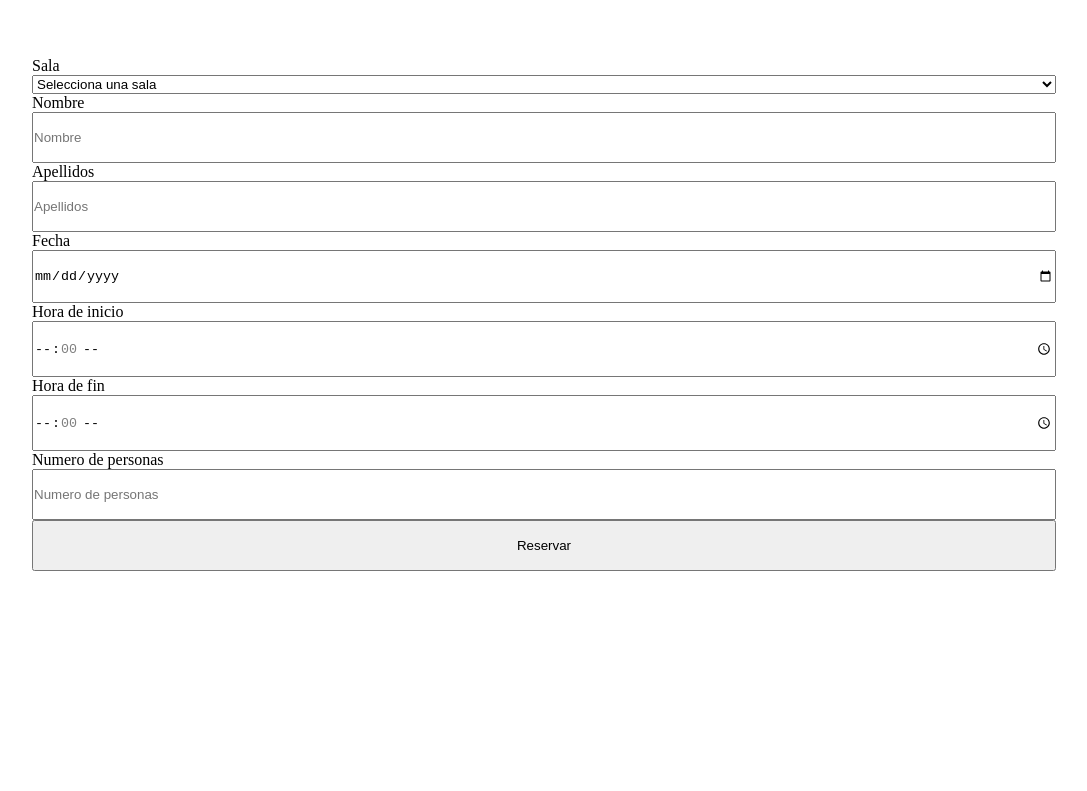
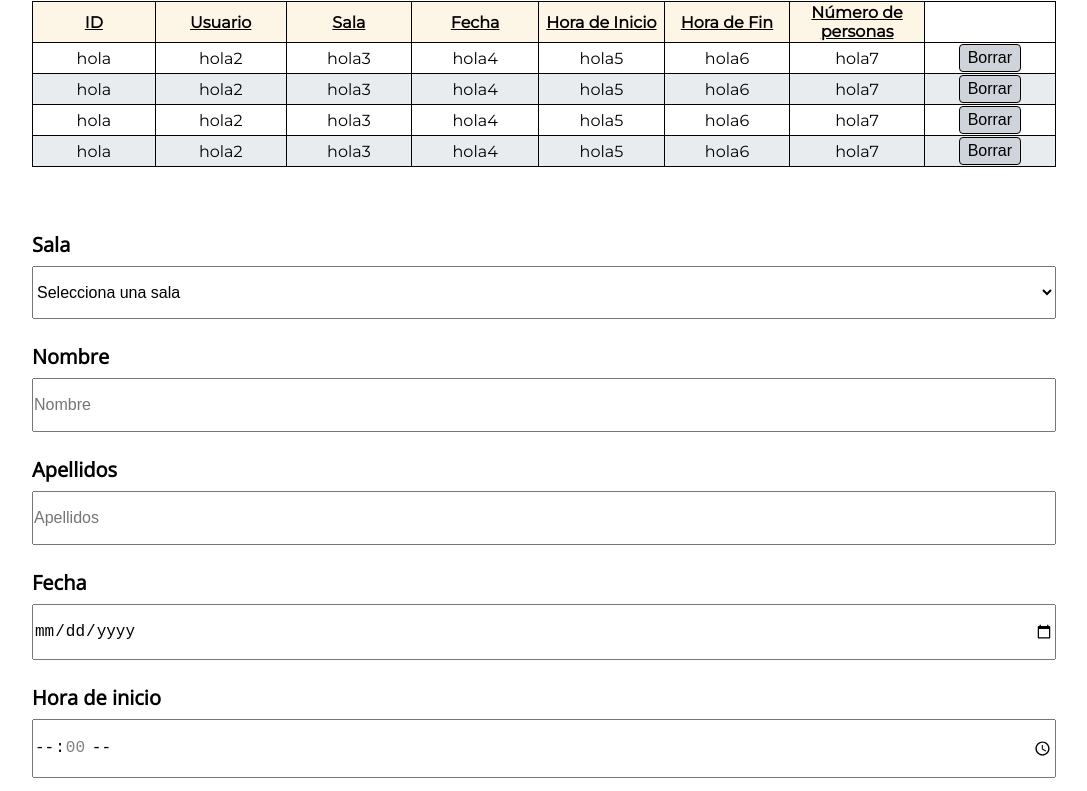
Before and after one commit to DavidLuna-coder/PnetPractices, a plain HTML site: page bookingclient/index.html in a window 1280 px wide. Shown: the part 72-863 px from the top of the page, without its empty margins (96-1183 px from the left). Before the commit the page ends 800 px from the top, so only its background shows below. Drawn offline with nearby package versions, Linux system fonts and the light colour scheme; no server answers.

Commit message:
css de reservas

```diff
--- a/bookingclient/css/index.css
+++ b/bookingclient/css/index.css
@@ -2,30 +2,90 @@
     margin: 0;
     box-sizing: border-box;
 }
+
 body{
     display: flex;
     flex-direction: column;
     justify-content: center;
     align-items: center;
 }
-th{
+
+/*TITULO*/
+h1{
+    font-family: 'Lato', sans-serif;
+    margin-bottom: 1rem;
+    font-size: 3rem;
+}
+
+/*TABLA*/
+th, td{
+    width: 10rem;
     text-align: center;
     margin: 0;
     border: 1px solid rgb(0, 0, 0);
 }
+
+th{
+    background-color: #fdf5e6;
+    text-decoration: underline;
+}
+
+tr:nth-child(odd) {
+    background-color: #e9ecef;
+}
+
 table {
     width: 80%;
     text-align: center;
     border: 1px solid black;
+    border-collapse: collapse;
+    font-size: 1rem;
+    font-family: 'Montserrat', sans-serif;
 }
 
+button {
+    display: inline-block;
+    background-color: #ced4da;
+    color: black;
+    border: 1px solid black;
+    border-radius: 0.25rem;
+    padding: 0.25rem 0.5rem;
+    font-size: 1rem;
+
+}
+
+button:hover {
+    background-color: #6c757d;
+}
+
+/*FORMULARIO*/
 form{
+    font-family: 'Open Sans', sans-serif;
     margin-top: 4rem;
     display: flex;
     flex-direction: column;
     width: 80%;
 }
+label {
+    display: block;
+    margin-bottom: 0.5rem;
+    font-weight: bold;
+    font-size: 1.25rem;
+}
 
-input{
+input, select{
     padding: 1rem 0 1rem 0 ;
+    margin-bottom: 1.5rem;
+    font-size: 1rem;
 }
+
+.submit-btn{
+    background-color: #dee2e6;
+    border: 0.5px solid black;
+    font-size: 1.25rem;
+    border-radius: 0.25rem;
+}
+
+.submit-btn:hover{
+    background-color: #ced4da;
+}
--- a/bookingclient/index.html
+++ b/bookingclient/index.html
@@ -6,6 +6,12 @@
     <meta http-equiv="X-UA-Compatible" content="IE=edge">
     <meta name="viewport" content="width=device-width, initial-scale=1.0">
     <title>Reservas</title>
+    <!-- Fonts -->
+    <link rel="preconnect" href="https://fonts.googleapis.com">
+    <link rel="preconnect" href="https://fonts.gstatic.com" crossorigin>
+    <link
+        href="https://fonts.googleapis.com/css2?family=Lato:wght@300&family=Montserrat&family=Nunito&family=Open+Sans&display=swap"
+        rel="stylesheet">
     <link rel="stylesheet" href="./css/index.css">
 </head>
 
@@ -21,6 +27,47 @@
             <th>Hora de Fin</th>
             <th>Número de personas</th>
 
+
+            <tr>
+                <td>hola</td>
+                <td>hola2</td>
+                <td>hola3</td>
+                <td>hola4</td>
+                <td>hola5</td>
+                <td>hola6</td>
+                <td>hola7</td>
+                <td><button class="delete-btn" value =${booking._id}>Borrar</button></td>
+            </tr>
+            <tr>
+                <td>hola</td>
+                <td>hola2</td>
+                <td>hola3</td>
+                <td>hola4</td>
+                <td>hola5</td>
+                <td>hola6</td>
+                <td>hola7</td>
+                <td><button class="delete-btn" value =${booking._id}>Borrar</button></td>
+            </tr>
+            <tr>
+                <td>hola</td>
+                <td>hola2</td>
+                <td>hola3</td>
+                <td>hola4</td>
+                <td>hola5</td>
+                <td>hola6</td>
+                <td>hola7</td>
+                <td><button class="delete-btn" value =${booking._id}>Borrar</button></td>
+            </tr>
+            <tr>
+                <td>hola</td>
+                <td>hola2</td>
+                <td>hola3</td>
+                <td>hola4</td>
+                <td>hola5</td>
+                <td>hola6</td>
+                <td>hola7</td>
+                <td><button class="delete-btn" value =${booking._id}>Borrar</button></td>
+            </tr>
         </thead>
         <tbody id="listOfBookings">
 
@@ -55,7 +102,7 @@
             <input  type="number" name="numeroPersonas" placeholder="Numero de personas" max="7"
                 min="1" id="numero-personas" required>
 
-            <input class="submit-btn" type="submit" value="Reservar">
+            <input class="submit-btn" type="submit" value="Añadir reserva">
 
     </form>
     <script src="./js/jquery-3.6.4.min.js"></script>
```
